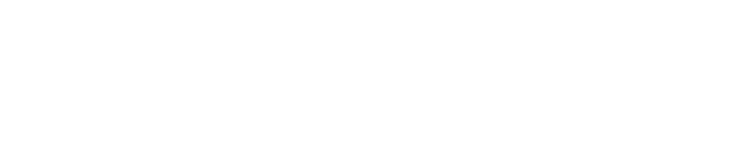
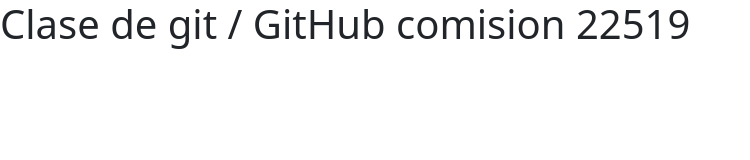
Before and after one commit to PauRomeroGH/git22519prueba1, a plain HTML site: page index.html in a window 1280 px wide. Shown: the whole page, without its empty margins (0-750 px from the left). Drawn offline with nearby package versions, Linux system fonts and the light colour scheme.

Commit message:
Agregando h1

```diff
--- a/index.html
+++ b/index.html
@@ -16,6 +16,7 @@
 <body>
   <header>
     <!-- place navbar here -->
+    <h1>Clase de git / GitHub comision 22519</h1>
   </header>
   <main>
 
```
